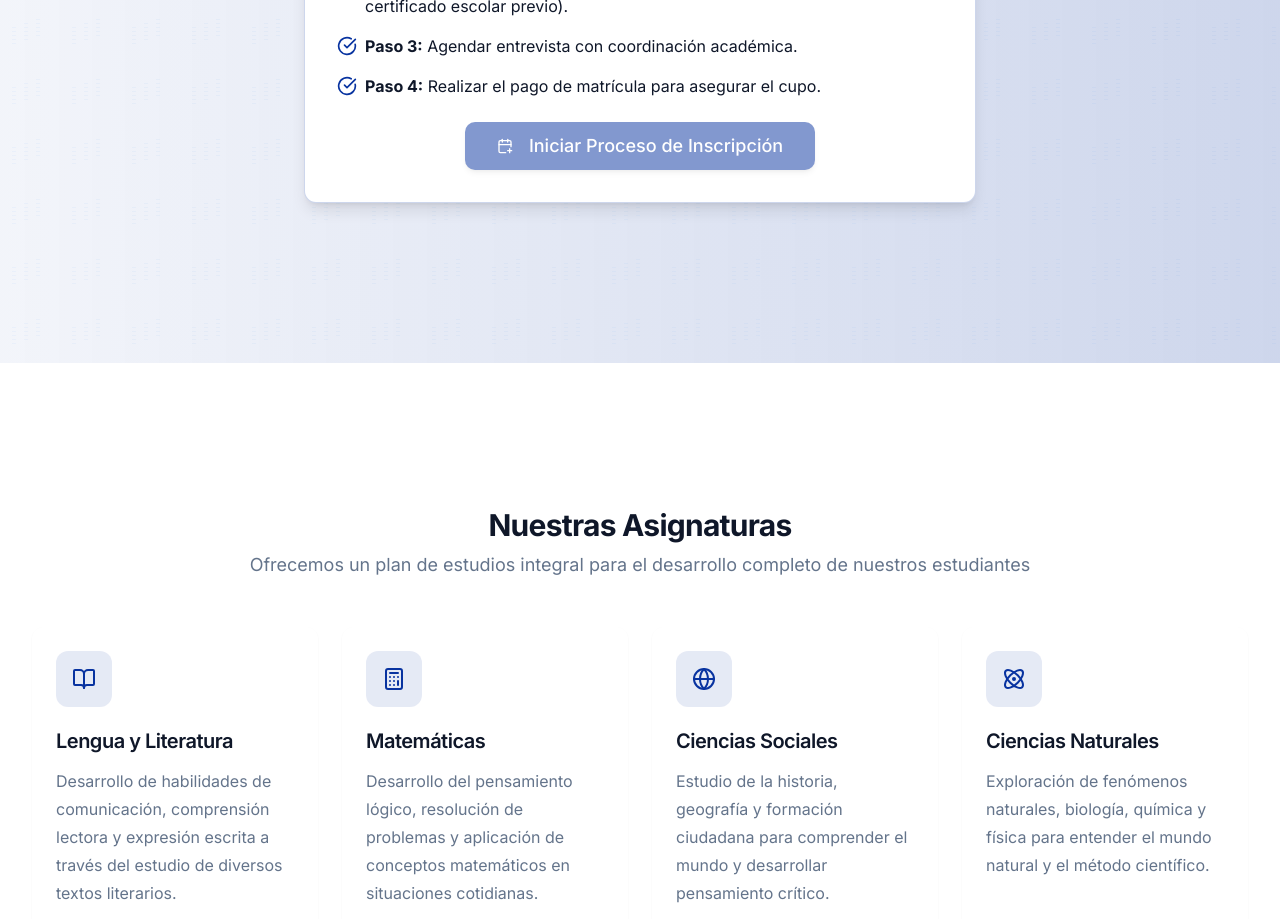
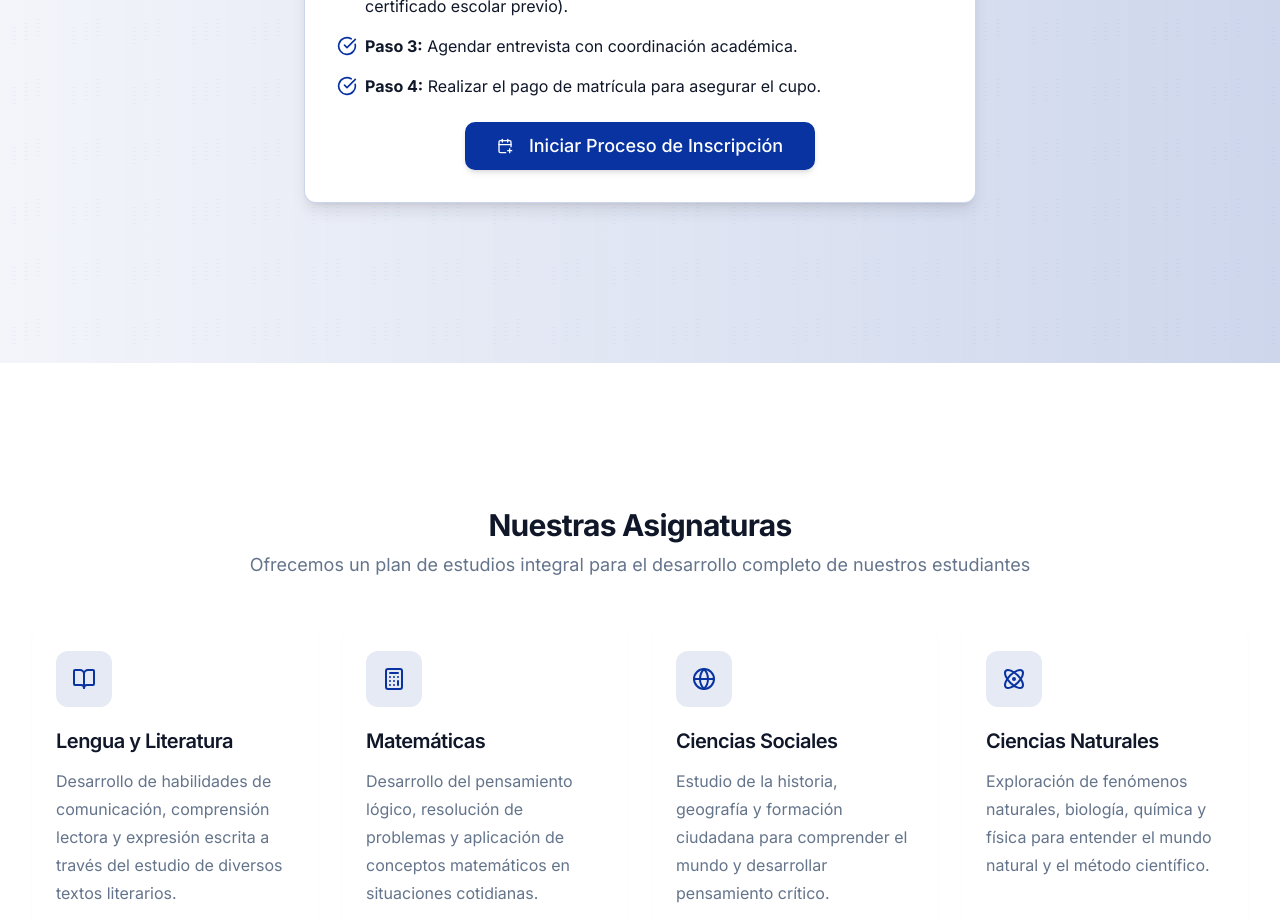
Before and after one commit to LuisNAV4/rcbeta-1, a React (Vite) app: page / in a window 1280 px wide. Shown: the part 2580-3499 px from the top of the page. Built offline with nearby package versions, Linux system fonts and the light colour scheme.

Commit message:
Fix: Remove button pulse animation
Removed the pulse animation from the "Iniciar Proceso de Inscripción" button.

```diff
--- a/src/pages/Index.tsx
+++ b/src/pages/Index.tsx
@@ -79,7 +79,7 @@ const EnrollSection = () => {
             </ul>
 
             <div className="text-center">
-              <Button size="lg" className="bg-primary hover:bg-primary/90 text-white px-8 py-6 text-lg shadow-md hover:shadow-xl transition-all duration-300 animate-pulse">
+              <Button size="lg" className="bg-primary hover:bg-primary/90 text-white px-8 py-6 text-lg shadow-md hover:shadow-xl transition-all duration-300">
                 <CalendarPlus className="mr-2 h-5 w-5" />
                 Iniciar Proceso de Inscripción
               </Button>
```
